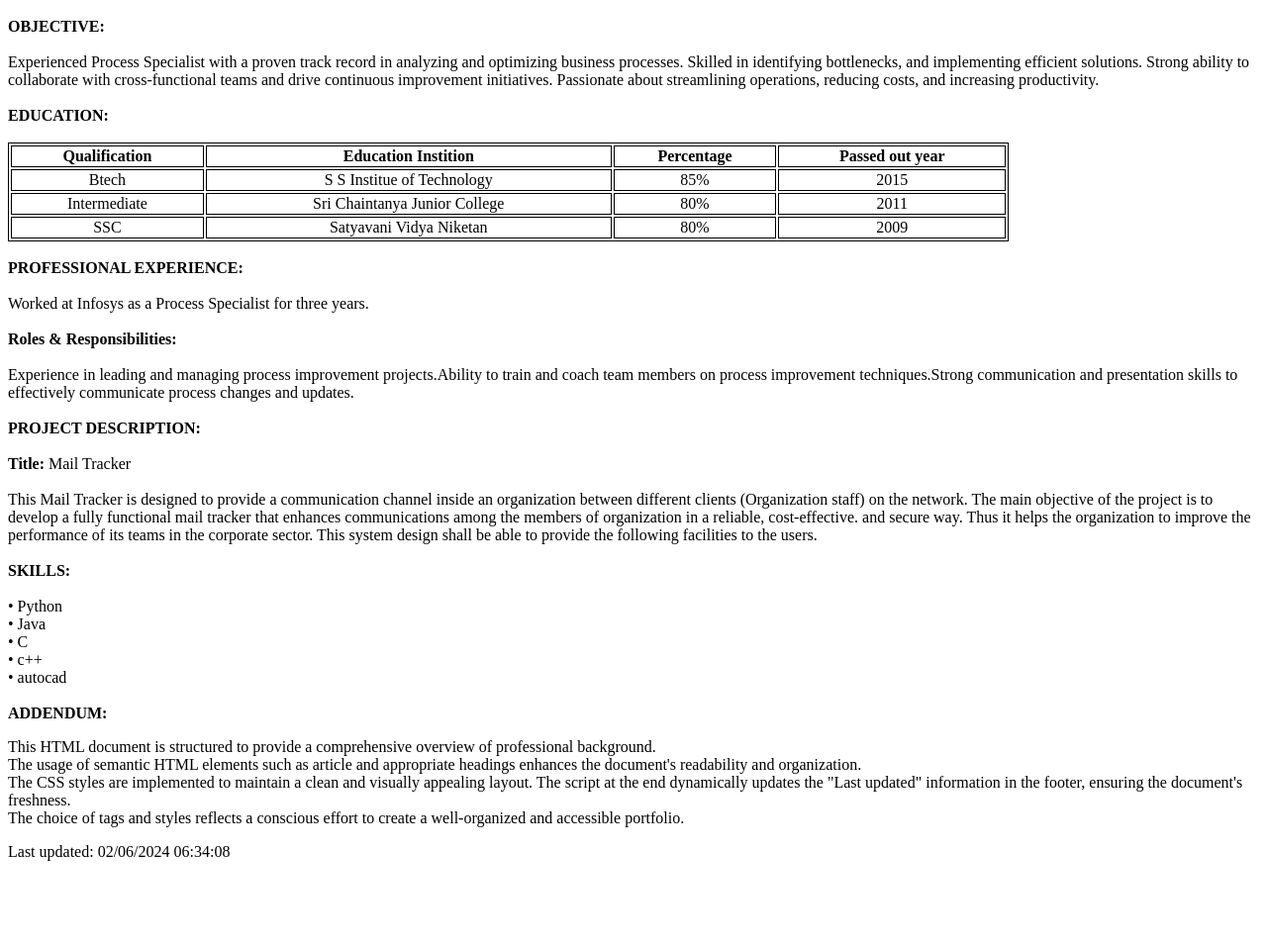
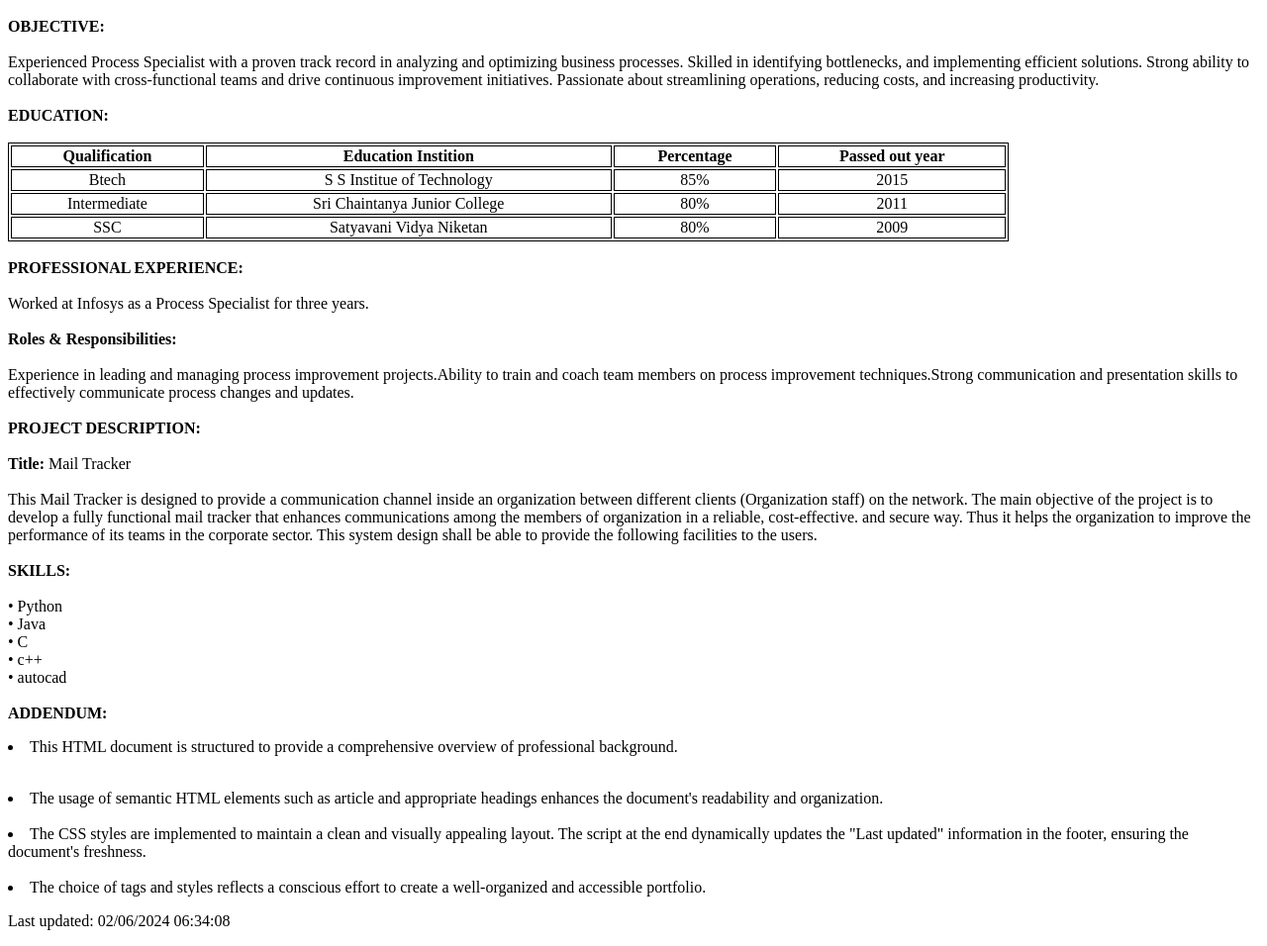
Before and after one commit to NikhilaSurapaneni9/ITC505-lab-2, a plain HTML site: page index.html in a window 1280 px wide. Shown: the part 101-1057 px from the top of the page at 99% size. Before the commit the page ends 987 px from the top, so only its background shows below. Drawn offline with Linux system fonts and the light colour scheme.

Commit message:
initial commit

```diff
--- a/index.html
+++ b/index.html
@@ -89,10 +89,10 @@
     <article>
         <br>
         <left><b>ADDENDUM:</b></left><br>
-        <p>This HTML document is structured to provide a comprehensive overview of professional background. <br>
-            The usage of semantic HTML elements such as article and appropriate headings enhances the document's readability and organization.<br>
-             The CSS styles are implemented to maintain a clean and visually appealing layout. The script at the end dynamically updates the "Last updated" information in the footer, ensuring the document's freshness.<br>
-              The choice of tags and styles reflects a conscious effort to create a well-organized and accessible portfolio.</p>
+        <p><li>This HTML document is structured to provide a comprehensive overview of professional background.</li></p> <br>
+            <li>The usage of semantic HTML elements such as article and appropriate headings enhances the document's readability and organization.</li><br>
+             <li>The CSS styles are implemented to maintain a clean and visually appealing layout. The script at the end dynamically updates the "Last updated" information in the footer, ensuring the document's freshness.</li><br>
+              <li>The choice of tags and styles reflects a conscious effort to create a well-organized and accessible portfolio.</li></p>
     </article>
     <footer>
       <p>Last updated:
```
